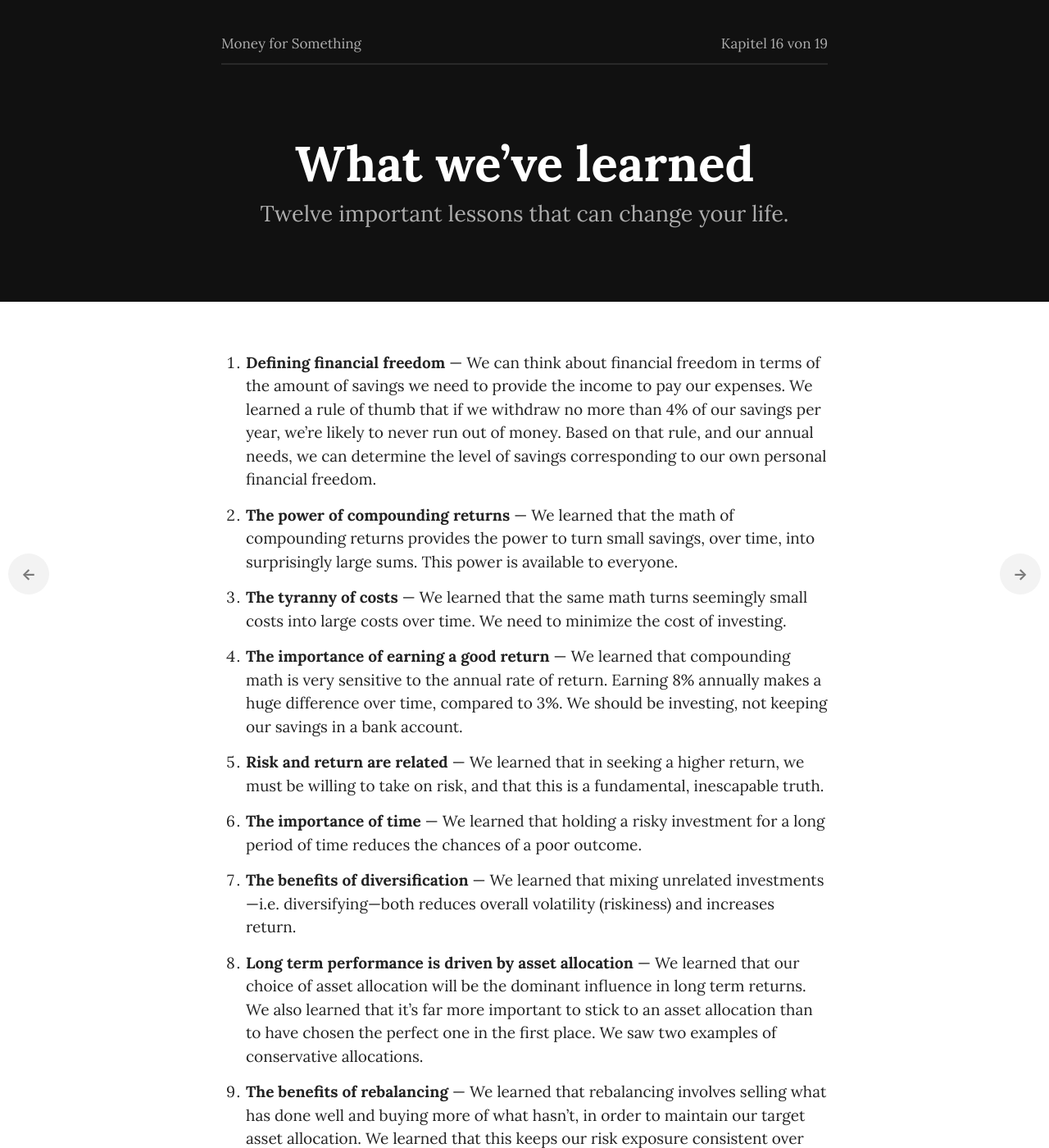
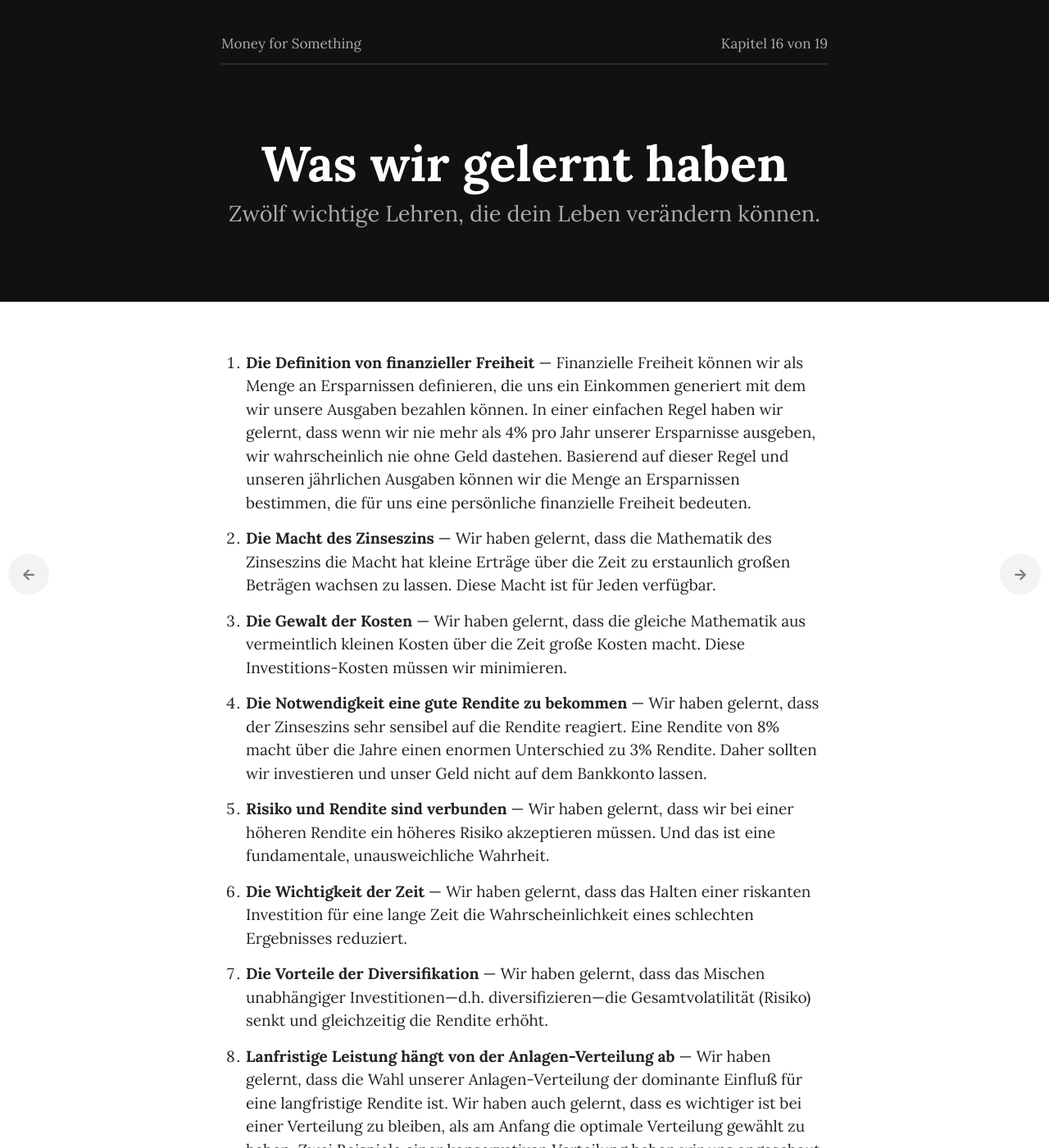
Before and after one commit to dafacto/moneyforsomething-de, a Jekyll site: the page built from _chapters/16_summary.md, in a window 1280 px wide and 1400 px high. Shown: the whole window at 82% size. Built offline with Jekyll 4.4.1, drawn with Linux system fonts in a browser that asks for light colours; some web fonts are replaced; a script that is not in the unit is left out; some of the changed text lies outside the part shown.

Commit message:
Update 16_summary.md

```diff
--- a/_chapters/16_summary.md
+++ b/_chapters/16_summary.md
@@ -1,33 +1,33 @@
 ---
 layout: chapter
-title: What we’ve learned
+title: Was wir gelernt haben
 chapter: 16
 permalink: /book/summary/
 img_header: header-16.png
 img_footer:
-intro: Twelve important lessons that can change your life.
+intro: Zwölf wichtige Lehren, die dein Leben verändern können.
 ---
 
-1. **Defining financial freedom** — We can think about financial freedom in terms of the amount of savings we need to provide the income to pay our expenses. We learned a rule of thumb that if we withdraw no more than 4% of our savings per year, we’re likely to never run out of money. Based on that rule, and our annual needs, we can determine the level of savings corresponding to our own personal financial freedom.
+1. **Die Definition von finanzieller Freiheit** — Finanzielle Freiheit können wir als Menge an Ersparnissen definieren, die uns ein Einkommen generiert mit dem wir unsere Ausgaben bezahlen können. In einer einfachen Regel haben wir gelernt, dass wenn wir nie mehr als 4% pro Jahr unserer Ersparnisse ausgeben, wir wahrscheinlich nie ohne Geld dastehen. Basierend auf dieser Regel und unseren jährlichen Ausgaben können wir die Menge an Ersparnissen bestimmen, die für uns eine persönliche finanzielle Freiheit bedeuten.
 
-2. **The power of compounding returns** — We learned that the math of compounding returns provides the power to turn small savings, over time, into surprisingly large sums. This power is available to everyone.
+2. **Die Macht des Zinseszins** — Wir haben gelernt, dass die Mathematik des Zinseszins die Macht hat kleine Erträge über die Zeit zu erstaunlich großen Beträgen wachsen zu lassen. Diese Macht ist für Jeden verfügbar.
 
-3. **The tyranny of costs** — We learned that the same math turns seemingly small costs into large costs over time. We need to minimize the cost of investing.
+3. **Die Gewalt der Kosten** — Wir haben gelernt, dass die gleiche Mathematik aus vermeintlich kleinen Kosten über die Zeit große Kosten macht. Diese Investitions-Kosten müssen wir minimieren.
 
-4. **The importance of earning a good return**  — We learned that compounding math is very sensitive to the annual rate of return. Earning 8% annually makes a huge difference over time, compared to 3%. We should be investing, not keeping our savings in a bank account.
+4. **Die Notwendigkeit eine gute Rendite zu bekommen** — Wir haben gelernt, dass der Zinseszins sehr sensibel auf die Rendite reagiert. Eine Rendite von 8% macht über die Jahre einen enormen Unterschied zu 3% Rendite. Daher sollten wir investieren und unser Geld nicht auf dem Bankkonto lassen.
 
-5. **Risk and return are related** — We learned that in seeking a higher return, we must be willing to take on risk, and that this is a fundamental, inescapable truth.
+5. **Risiko und Rendite sind verbunden** — Wir haben gelernt, dass wir bei einer höheren Rendite ein höheres Risiko akzeptieren müssen. Und das ist eine fundamentale, unausweichliche Wahrheit.
 
-6. **The importance of time** — We learned that holding a risky investment for a long period of time reduces the chances of a poor outcome.
+6. **Die Wichtigkeit der Zeit** — Wir haben gelernt, dass das Halten einer riskanten Investition für eine lange Zeit die Wahrscheinlichkeit eines schlechten Ergebnisses reduziert.
 
-7. **The benefits of diversification** — We learned that mixing unrelated investments—i.e. diversifying—both reduces overall volatility (riskiness) and increases return.
+7. **Die Vorteile der Diversifikation** — Wir haben gelernt, dass das Mischen unabhängiger Investitionen—d.h. diversifizieren—die  Gesamtvolatilität (Risiko) senkt und gleichzeitig die Rendite erhöht.
 
-8. **Long term performance is driven by asset allocation** — We learned that our choice of asset allocation will be the dominant influence in long term returns. We also learned that it’s far more important to stick to an asset allocation than to have chosen the perfect one in the first place. We saw two examples of conservative allocations.
+8. **Lanfristige Leistung hängt von der Anlagen-Verteilung ab** — Wir haben gelernt, dass die Wahl unserer Anlagen-Verteilung der dominante Einfluß für eine langfristige Rendite ist. Wir haben auch gelernt, dass es wichtiger ist bei einer Verteilung zu bleiben, als am Anfang die optimale Verteilung gewählt zu haben. Zwei Beispiele einer konservativen Verteilung haben wir uns angeschaut.
 
-9. **The benefits of rebalancing** — We learned that rebalancing involves selling what has done well and buying more of what hasn’t, in order to maintain our target asset allocation. We learned that this keeps our risk exposure consistent over time and increases returns.
+9. **Die Vorteile des Umschichtens** — Wir haben gelernt, dass Umschichten bedeutet zu verkaufen was gut lief und kaufen was schlecht lief. So behalten wir unsere Anlagen-Verteilung. Wir haben gelernt, dass dies unsere Risikogefahr konstant hält und Renditen erhöht.
 
-10. **Nobody can beat the market** — We learned that in the long term, few can beat the market, and so we should invest passively in entire markets.
+10. **Niemand kann den Markt schlagen** — Wir haben gelernt, dass langfristig nur Wenige den Markt schlagen. Deshalb sollten wir passiv in ganze Märkte investieren.
 
-11. **Implement your plan with ETFs** — Pulling it all together, we learned that Exchange Traded Funds (ETFs) are convenient and economical investment products, purchasable through a common brokerage account allowing us to implement a long term, passive, low cost investment plan.
+11. **Setz den Plan mit ETFs um** — Zusammengefasst haben wir gelernt, dass börsennotierte Fonds oder ETFs ein praktisches und ökonomisches Investitions-Produkt sind, die man über gewöhnliche Broker-Konten kaufen kann. So können wir einen langfristigen, passiven und günstigen Investitionsplan umsetzen.
 
-12. **Stay the course** — Don’t be your own worst enemy. Ignore the market noise. Remember you’re in it for the long-term. Stay the course!
+12. **Bleib auf dem Kurs** — Sei nicht dein schlimmster Feind. Ignoriere den Lärm des Marktes. Denk daran, dass du langfristig dabei bist. Bleib auf dem Kurs!
```
